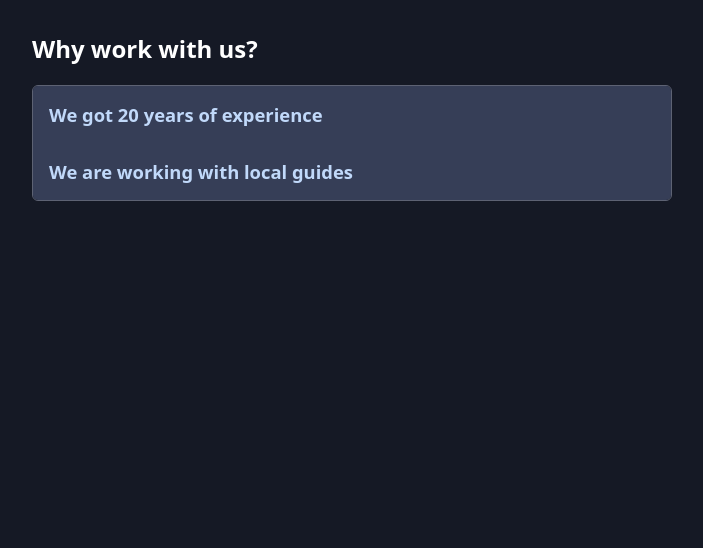
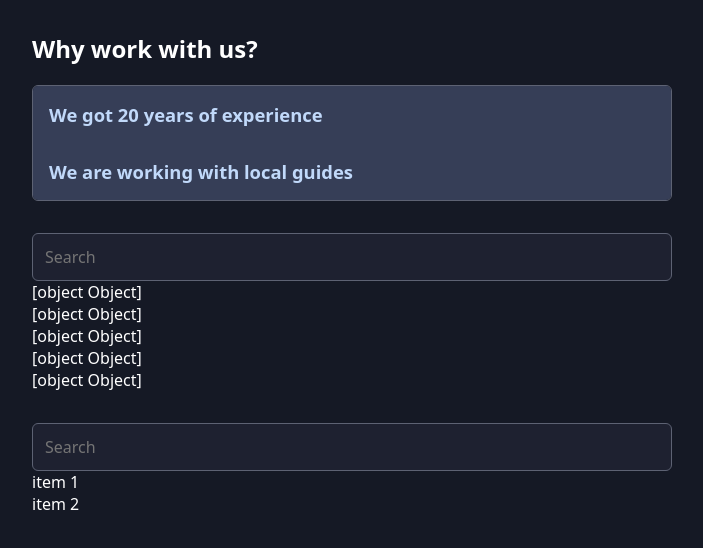
Before and after one commit to anouar4070/advanced-project, a React (Vite) app: page / in a window 1280 px wide. Shown: the top 548 px of the page, without its empty margins (288-991 px from the left). Built offline with nearby package versions, Linux system fonts and the light colour scheme.

Commit message:
add SearchableList

```diff
--- a/src/App.jsx
+++ b/src/App.jsx
@@ -1,5 +1,45 @@
 import Accordion from "./components/Accordion/Accordion";
-//import AccordionItem from "./components/Accordion/AccordionItem";
+import SearchableList from "./components/SearchableList/SearchableList";
+
+import savannaImg from './assets/african-savanna.jpg';
+import amazonImg from './assets/amazon-river.jpg';
+import caribbeanImg from './assets/caribbean-beach.jpg';
+import desertImg from './assets/desert-dunes.jpg';
+import forestImg from './assets/forest-waterfall.jpg';
+
+const PLACES = [
+  {
+    id: 'african-savanna',
+    image: savannaImg,
+    title: 'African Savanna',
+    description: 'Experience the beauty of nature.',
+  },
+  {
+    id: 'amazon-river',
+    image: amazonImg,
+    title: 'Amazon River',
+    description: 'Get to know the largest river in the world.',
+  },
+  {
+    id: 'caribbean-beach',
+    image: caribbeanImg,
+    title: 'Caribbean Beach',
+    description: 'Enjoy the sun and the beach.',
+  },
+  {
+    id: 'desert-dunes',
+    image: desertImg,
+    title: 'Desert Dunes',
+    description: 'Discover the desert life.',
+  },
+  {
+    id: 'forest-waterfall',
+    image: forestImg,
+    title: 'Forest Waterfall',
+    description: 'Listen to the sound of the water.',
+  },
+];
+
 
 function App() {
   return (
@@ -34,8 +74,12 @@
               </article>
             </Accordion.Content>
           </Accordion.Item>
+        </Accordion>
+      </section>
 
-        </Accordion>
+      <section>
+        <SearchableList items={PLACES} />
+        <SearchableList items={['item 1', 'item 2']} />
       </section>
     </main>
   );
--- /dev/null
+++ b/src/components/SearchableList/SearchableList.jsx
@@ -0,0 +1,12 @@
+export default function SearchableList({ items }) {
+  return (
+    <div className="searchable-list">
+      <input type="search" placeholder="Search" />
+      <ul>
+        {items.map((item, index) => (
+          <li key={index}>{item.toString()}</li>
+        ))}
+      </ul>
+    </div>
+  );
+}
```
